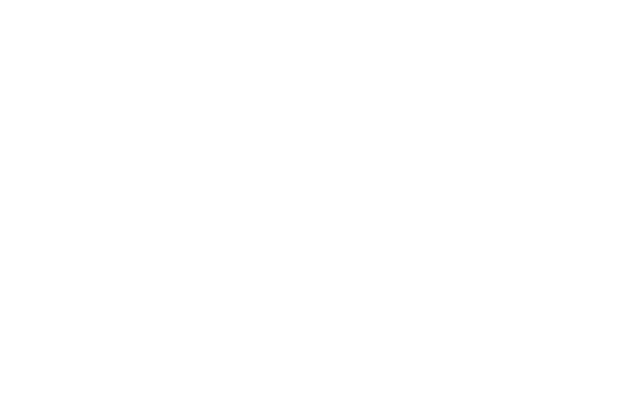
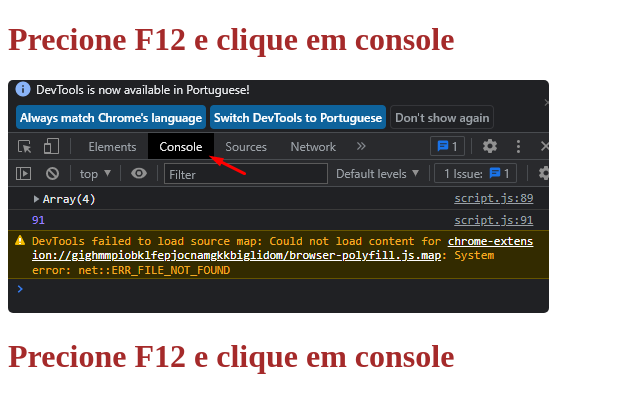
Before and after one commit to LeonardoMarques7/Aprendendo-JS, a plain HTML site: page index.html in a window 1280 px wide. Shown: the whole page, without its empty margins (0-640 px from the left). Drawn offline with Linux system fonts and the light colour scheme.

Commit message:
Add text and img

```diff
--- a/index.html
+++ b/index.html
@@ -8,6 +8,21 @@
     <script src="script.js"></script>
 </head>
 <body>
-
+    <style>
+        h1 {
+            color: brown;
+        }
+        h1:hover {
+            cursor: pointer;
+            color: rgb(102, 21, 21);
+            text-shadow: 1px 1px 1px rgb(97, 43, 43)(80, 44, 44);
+        }
+        img {
+            border-radius: 5px;
+        }
+    </style>
+    <h1>Precione F12 e clique em console</h1>
+    <img src="./img.png" alt="Imagem Console">
+    <h1>Precione F12 e clique em console</h1>
 </body>
 </html>
```
Also changed, not shown: img.png (added).
